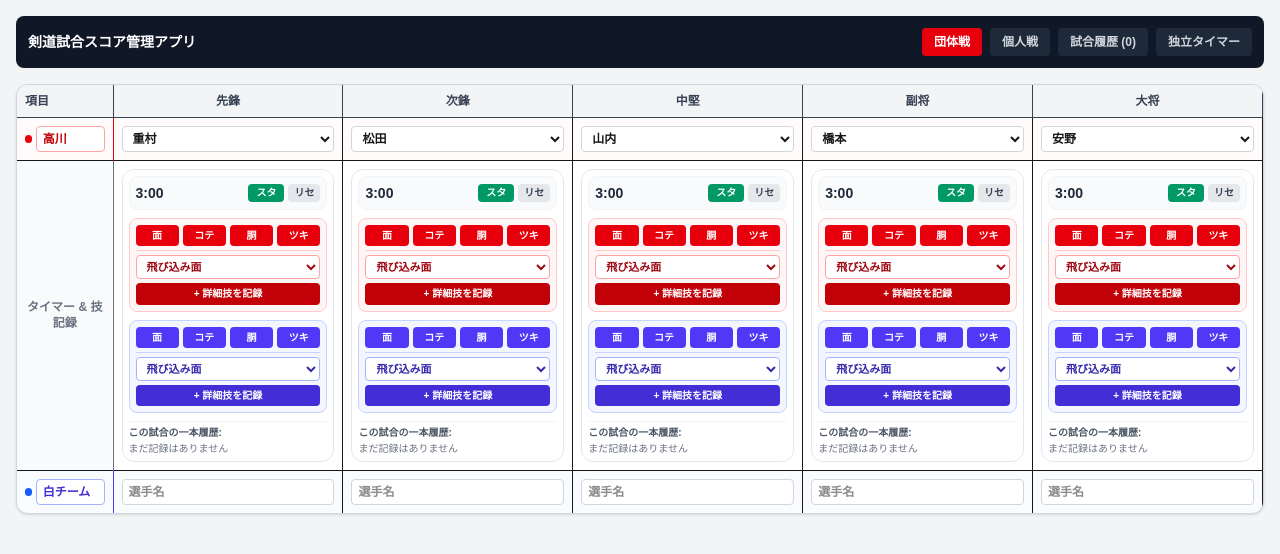
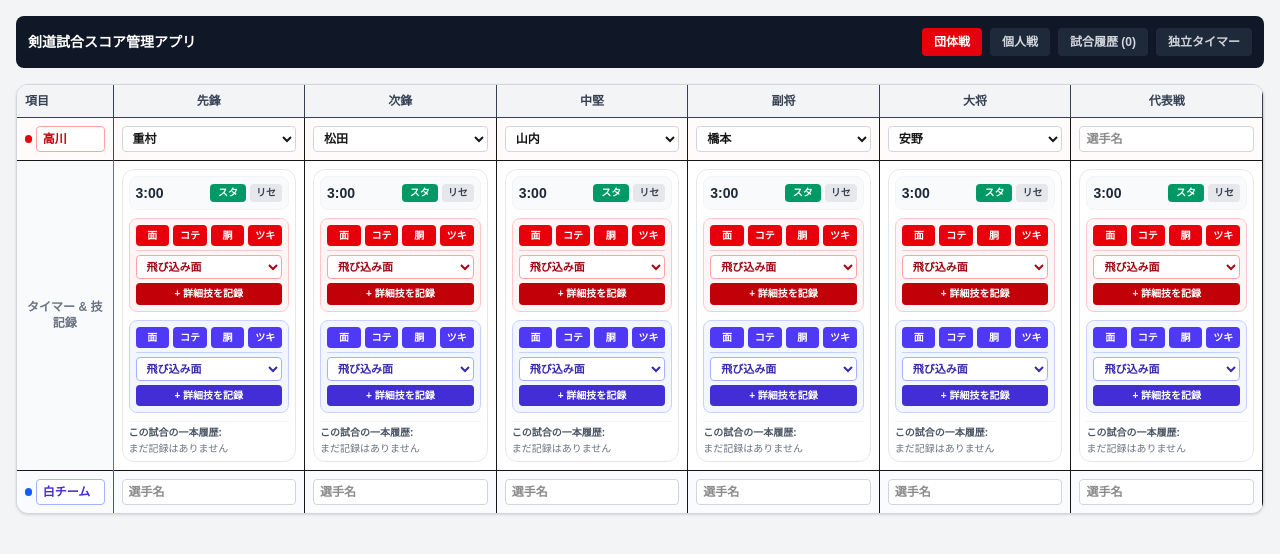
Before and after one commit to marcia031503-prog/kendo-score-app, a Next.js app: page / in a window 1280 px wide. Shown: the top 554 px of the page. Built offline with nearby package versions, Linux system fonts and the light colour scheme.

Commit message:
fix: add representative match (daicho) column back and keep white empty inputs

```diff
--- a/src/app/page.js
+++ b/src/app/page.js
@@ -31,15 +31,16 @@ export default function KendoScoreApp() {
     chuken: '山内',
     fukusho: '橋本',
     taisho: '安野',
+    daicho: '',
   });
 
-  // 白チームは完全自由記入（初期値：空欄）
   const [whitePlayers, setWhitePlayers] = useState({
     senpo: '',
     jiho: '',
     chuken: '',
     fukusho: '',
     taisho: '',
+    daicho: '',
   });
 
   const [matchLogs, setMatchLogs] = useState({
@@ -48,6 +49,7 @@ export default function KendoScoreApp() {
     chuken: [],
     fukusho: [],
     taisho: [],
+    daicho: [],
   });
 
   const handleAddWaza = (position, team, waza) => {
@@ -69,6 +71,7 @@ export default function KendoScoreApp() {
     { key: 'chuken', label: '中堅' },
     { key: 'fukusho', label: '副将' },
     { key: 'taisho', label: '大将' },
+    { key: 'daicho', label: '代表戦' },
   ];
 
   return (
@@ -104,7 +107,7 @@ export default function KendoScoreApp() {
       </div>
 
       <div className="overflow-x-auto bg-white border border-gray-300 rounded-xl shadow-sm">
-        <table className="w-full border-collapse text-left min-w-[800px]">
+        <table className="w-full border-collapse text-left min-w-[960px]">
           <thead>
             <tr className="border-b bg-gray-100 text-gray-700">
               <th className="p-2 border-r font-bold w-24">項目</th>
@@ -131,6 +134,17 @@ export default function KendoScoreApp() {
               </td>
               {positions.map((p) => (
                 <td key={p.key} className="p-2 border-r">
+                  {p.key === 'daicho' ? (
+                    <input
+                      type="text"
+                      value={redPlayers[p.key]}
+                      onChange={(e) =>
+                        setRedPlayers({ ...redPlayers, [p.key]: e.target.value })
+                      }
+                      placeholder="選手名"
+                      className="w-full border border-gray-300 rounded px-1.5 py-1 bg-white focus:outline-none focus:border-red-500 font-bold"
+                    />
+                  ) : (
                     <select
                       value={redPlayers[p.key]}
                       onChange={(e) =>
@@ -138,12 +152,14 @@ export default function KendoScoreApp() {
                       }
                       className="w-full border border-gray-300 rounded px-1.5 py-1 bg-white font-bold"
                     >
+                      <option value="">(未選択)</option>
                       {presetPlayers.map((name) => (
                         <option key={name} value={name}>
                           {name}
                         </option>
                       ))}
                     </select>
+                  )}
                 </td>
               ))}
             </tr>
@@ -163,7 +179,7 @@ export default function KendoScoreApp() {
               ))}
             </tr>
 
-            {/* 白チーム行（完全自由記入・初期値空） */}
+            {/* 白チーム行 */}
             <tr className="bg-indigo-50/30">
               <td className="p-2 border-r font-bold text-indigo-600">
                 <div className="flex items-center gap-1">
@@ -242,7 +258,7 @@ function CompactMatchColumn({ logs, onAddWaza }) {
         </div>
       </div>
 
-      {/* 赤チーム記録（ラベルなし） */}
+      {/* 赤チーム記録 */}
       <div className="bg-red-50/70 border border-red-200 rounded-lg p-1.5 space-y-1">
         <div className="grid grid-cols-4 gap-1">
           {quickWazas.map((w) => (
@@ -276,7 +292,7 @@ function CompactMatchColumn({ logs, onAddWaza }) {
         </div>
       </div>
 
-      {/* 白チーム記録（ラベルなし） */}
+      {/* 白チーム記録 */}
       <div className="bg-indigo-50/70 border border-indigo-200 rounded-lg p-1.5 space-y-1">
         <div className="grid grid-cols-4 gap-1">
           {quickWazas.map((w) => (
```
Lines whose indentation alone changed are shown as unchanged.
